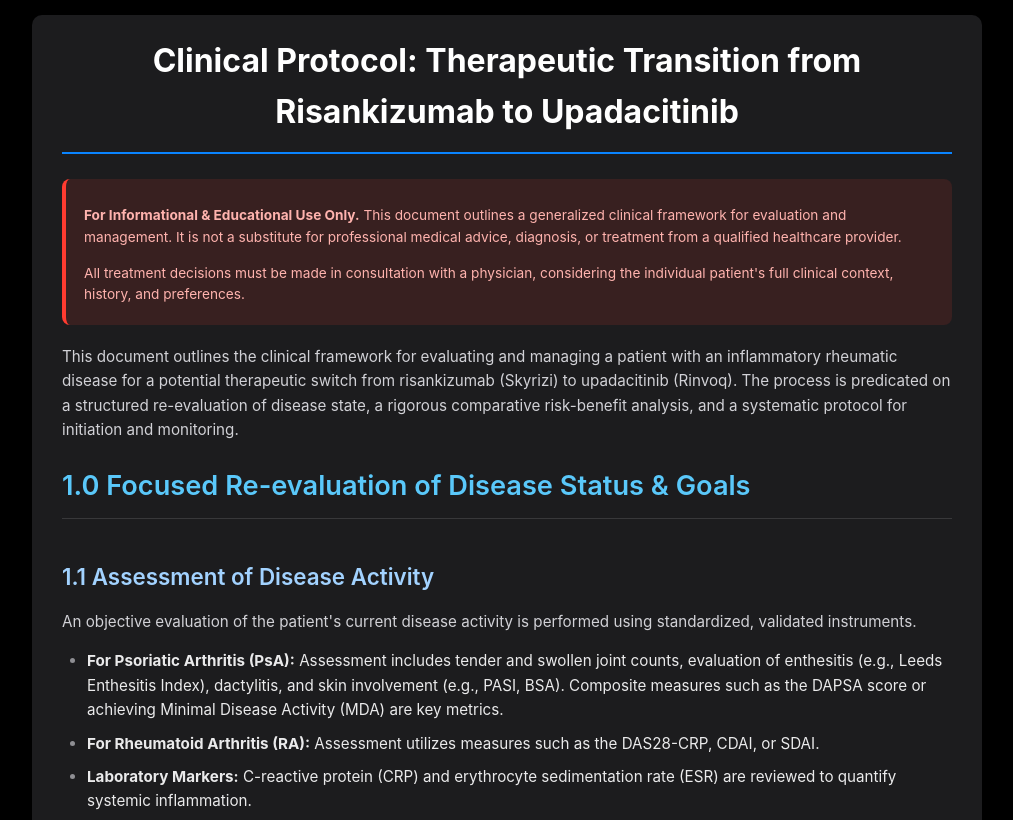
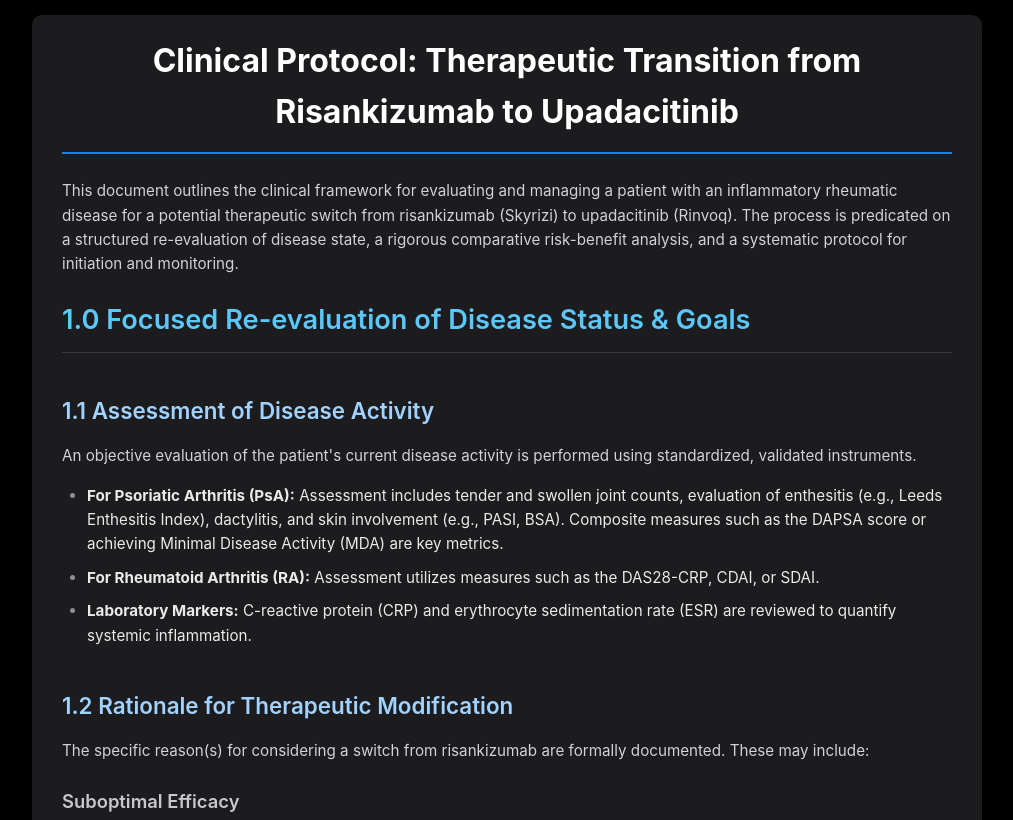
Before and after one commit to mn653e/medications, a plain HTML site: page index.html in a window 1280 px wide. Shown: the top 820 px of the page, without its empty margins (133-1146 px from the left). Drawn offline with nearby package versions, Linux system fonts and the light colour scheme.

Commit message:
index.html

```diff
--- a/index.html
+++ b/index.html
@@ -334,11 +334,6 @@
 
         <h1>Clinical Protocol: Therapeutic Transition from Risankizumab to Upadacitinib</h1>
 
-        <div class="disclaimer">
-            <p><strong>For Informational & Educational Use Only.</strong> This document outlines a generalized clinical framework for evaluation and management. It is not a substitute for professional medical advice, diagnosis, or treatment from a qualified healthcare provider.</p>
-            <p>All treatment decisions must be made in consultation with a physician, considering the individual patient's full clinical context, history, and preferences.</p>
-        </div>
-
         <p>This document outlines the clinical framework for evaluating and managing a patient with an inflammatory rheumatic disease for a potential therapeutic switch from risankizumab (Skyrizi) to upadacitinib (Rinvoq). The process is predicated on a structured re-evaluation of disease state, a rigorous comparative risk-benefit analysis, and a systematic protocol for initiation and monitoring.</p>
 
         <section id="re-evaluation">
```
